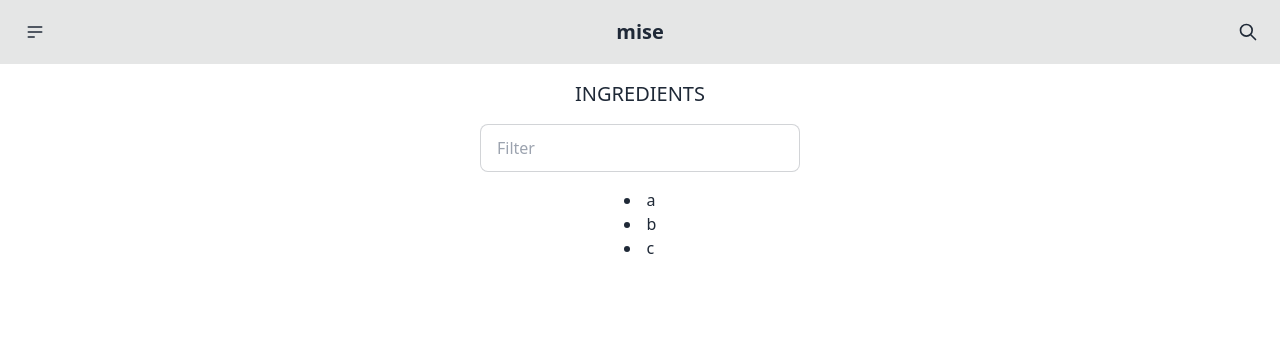
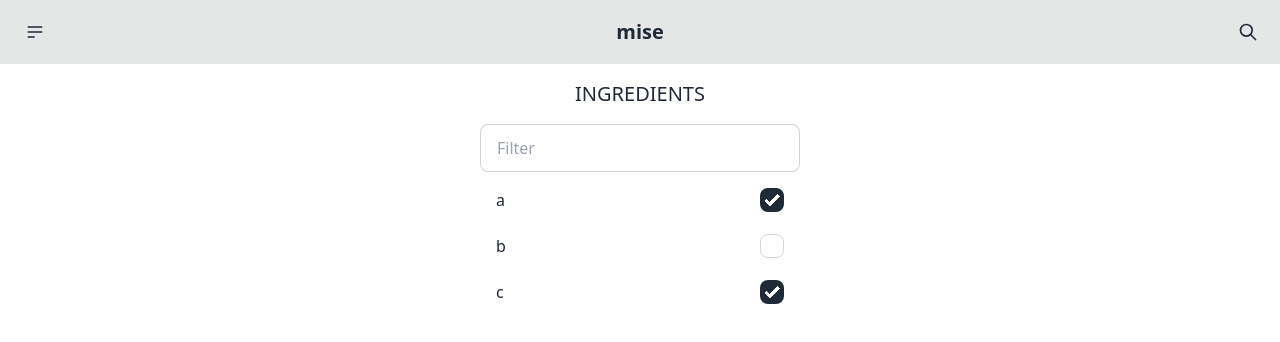
Before and after one commit to kylehorton33/mise, a SvelteKit app in the folder client/: page /ingredients in a window 1280 px wide. Shown: the top 342 px of the page. Built offline with nearby package versions, Linux system fonts and the light colour scheme.

Commit message:
feat: ingredients list

```diff
--- a/client/src/routes/ingredients/+page.server.js
+++ b/client/src/routes/ingredients/+page.server.js
@@ -1,5 +1,9 @@
 export const load = () => {
   return {
-    ingredients: ['a', 'b', 'c']
+    ingredients: [
+      {name: 'a', inStock: true},
+      {name: 'b', inStock: false},
+      {name: 'c', inStock: true},
+    ]
   }
 }
--- a/client/src/routes/ingredients/+page.svelte
+++ b/client/src/routes/ingredients/+page.svelte
@@ -1,19 +1,31 @@
 <script>
   export let data
+  let filterTerm = ''
 </script>
 
 <div class="p-4 flex flex-col items-center space-y-4">
   <h1 class="text-xl uppercase">Ingredients</h1>
   <input
     type="text"
-    aria-label="email"
+    aria-label="filter"
     name="filter"
+    bind:value={filterTerm}
     placeholder="Filter"
     class="input input-bordered w-full max-w-xs"
   />
-  <ul data-testid="ingredient-list" class="list-disc list-inside">
-    {#each data.ingredients as ing}
-      <li>{ing}</li>
+  <ul data-testid="ingredient-list" class="list-disc list-inside w-72">
+    {#each data.ingredients as {name, inStock}}
+      <li
+        class="{filterTerm ^ name.includes(filterTerm)
+          ? ''
+          : 'hidden'} flex mb-4 my-auto"
+      >
+        <span>{name}</span>
+        <span class="grow"></span>
+        <span>
+          <input type="checkbox" checked={inStock} class="checkbox" />
+        </span>
+      </li>
     {/each}
   </ul>
 </div>
```
Also changed, not shown: 1 other file (tests, documents, lock files or other folders).
